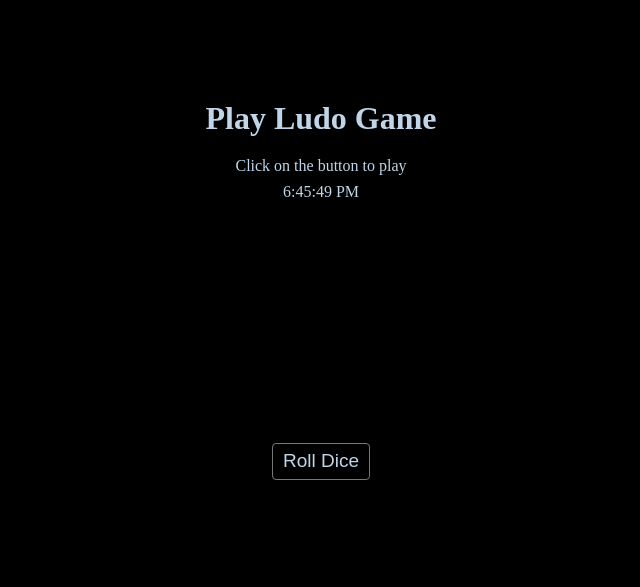
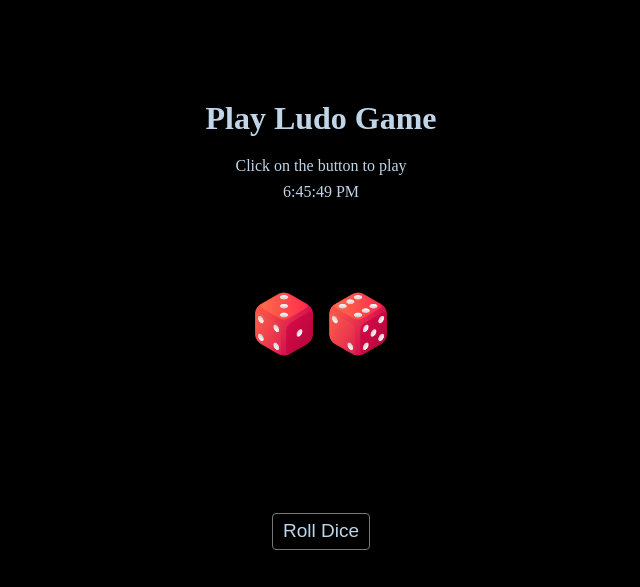
Before and after one commit to Davidodole/Dice, a plain HTML site: page index.html in a window 1280 px wide. Shown: the whole page, without its empty margins (319-959 px from the left). Drawn offline with Linux system fonts and the light colour scheme.

Commit message:
Update index.html

```diff
--- a/index.html
+++ b/index.html
@@ -17,8 +17,8 @@
 
     <div id="dice-wrap">
 
-  <img id="dice1" src="image/dice (7).png" alt="">
- <img id="dice2" src="image/dice (6).png" alt="">
+  <img id="dice1" src="dice (7).png" alt="">
+ <img id="dice2" src="dice (6).png" alt="">
 
      </div>
 
```
